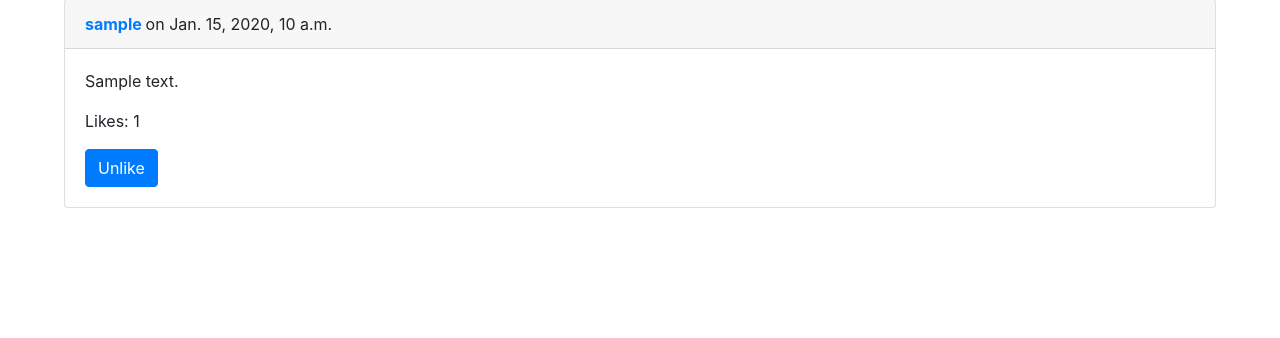
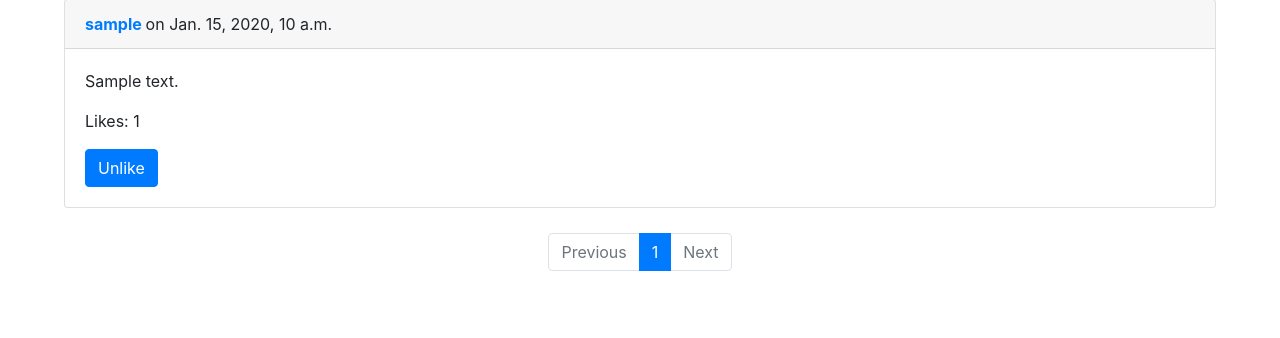
Before and after one commit to tom55dev/Network, a Django app: page /following in a window 1280 px wide. Shown: the part 166-504 px from the top of the page. Run offline with Django 3.2, Linux system fonts and the light colour scheme; a user stored in the database is signed in; tables that the repository leaves empty hold one stand-in row (values such as "Sample post"); some libraries are stand-ins or nearby versions.

Commit message:
feat: add pagination to other pages

```diff
--- a/network/templates/network/following.html
+++ b/network/templates/network/following.html
@@ -6,7 +6,7 @@
 
     <h3 id="following-posts"> Posts by users you are following </h3>
 
-    {% for post in posts %}
+    {% for post in page_posts %}
         {% csrf_token %}
         <div id={{ post.id }} class="card">
             <p class="card-header"> <strong><a href="{% url 'profile' post.user %}"> {{ post.user }} </a></strong> on {{ post.timestamp }} </p>
@@ -25,6 +25,36 @@
             </div>
         </div>
     {% endfor %}
+
+    <nav aria-label="Pagination">
+        <ul class="pagination justify-content-center">
+
+            {% if page_posts.has_previous %}
+                <li class="page-item"><a class="page-link" href="?page={{ page_posts.previous_page_number }}">Previous</a></li>
+            {% else %}
+                <li class="page-item disabled"><span class="page-link">Previous</span></li>
+            {% endif %}
+
+            {% for num in page_posts.paginator.page_range %}
+                {% if num == page_posts.number %}
+                    <li class="page-item active">
+                        <span class="page-link">
+                            {{ num }}
+                            <span class="sr-only">(current)</span>
+                        </span>
+                    </li>
+                {% else %}
+                    <a class="page-link" href="?page={{ num }}"> {{ num }} </a>
+                {% endif %}
+            {% endfor %}
+
+            {% if page_posts.has_next %}
+                <li class="page-item"><a class="page-link" href="?page={{ page_posts.next_page_number }}">Next</a></li>
+            {% else %}
+                <li class="page-item disabled"><span class="page-link">Next</span></li>
+            {% endif %}
+        </ul>
+    </nav>
 {% endblock %}
 
 {% block script %}
--- a/network/views.py
+++ b/network/views.py
@@ -183,8 +183,14 @@ def following(request):
             if likes.user == request.user:
                 post.is_liked = True
                 break
+
+    # Show 10 post per page
+    paginator = Paginator(posts, 10)
+    current_page = request.GET.get('page')
+    page_posts = paginator.get_page(current_page)
     return render(request, "network/following.html", {
-        "posts": posts
+        "posts": posts,
+        "page_posts": page_posts
     })
 
 
@@ -204,9 +210,15 @@ def profile(request, username):
     following = Following.objects.filter(user=user.id).count()
     followers = Following.objects.filter(following=user.id).count()
 
+    # Show 10 post per page
+    paginator = Paginator(user_posts, 10)
+    current_page = request.GET.get('page')
+    page_posts = paginator.get_page(current_page)
+
     return render(request, "network/profile.html", {
-        "username": username,
+        "user": user,
         "user_posts": user_posts,
+        "page_posts": page_posts,
         "following": following,
         "followers": followers,
         "to_follow": to_follow,
```
Also changed, not shown: network/templates/network/profile.html (+31 -1 lines).
